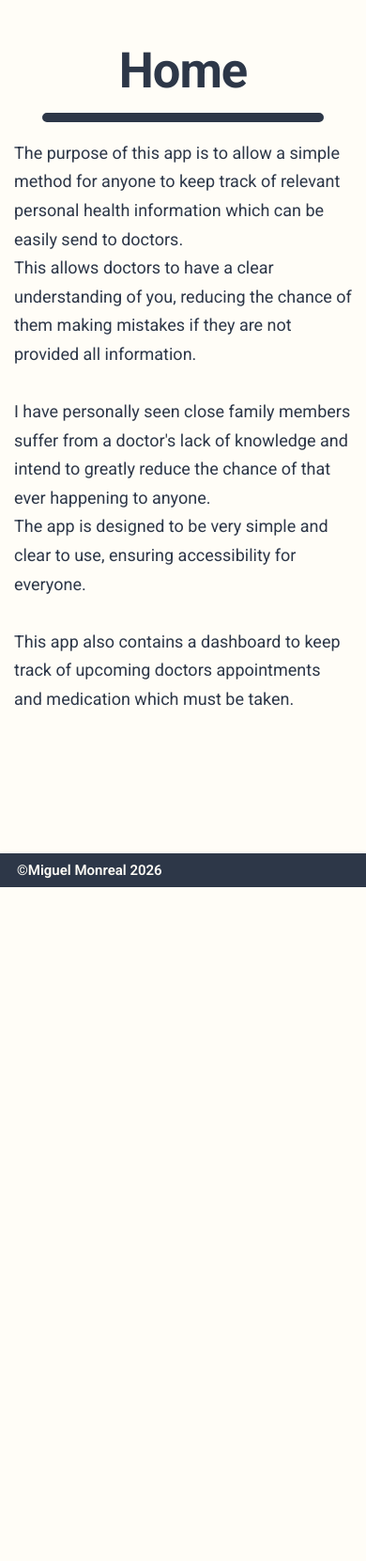
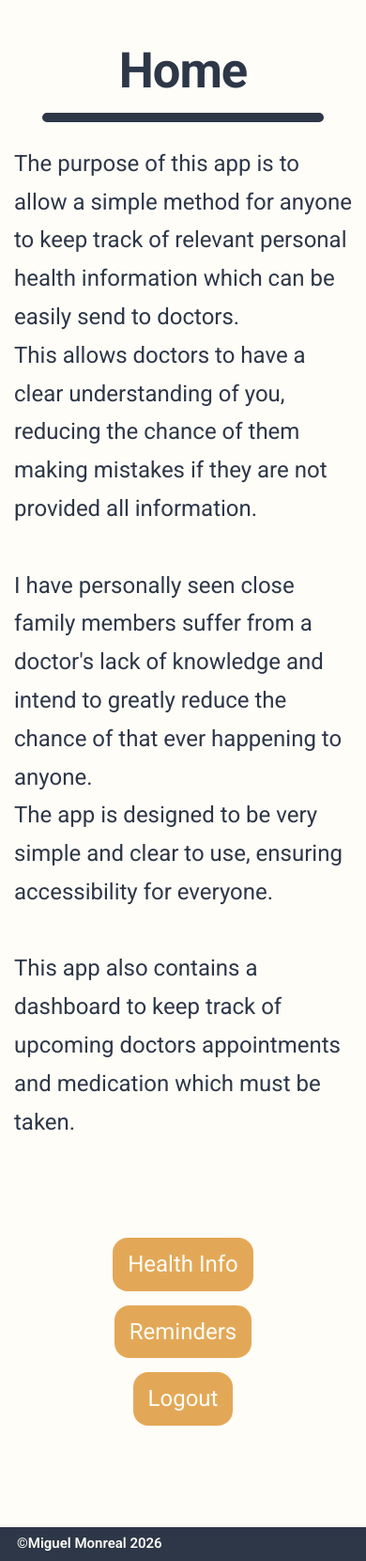
Before and after one commit to DeKingRey/HealthBridge, a Flask app: page / in a window 390 px wide. Shown: the part 77-1738 px from the top of the page at 94% size. Before the commit the page ends 1021 px from the top, so only its background shows below. Run offline with Flask 3, Linux system fonts and the light colour scheme; a user stored in the database is signed in.

Commit message:
Checking accesibility - next is encrypting sensitive data

```diff
--- a/app/static/css/style.css
+++ b/app/static/css/style.css
@@ -73,7 +73,7 @@ main {
     max-width: 1200px;
     width: 100%;
 
-    font-size: 1.6rem;
+    font-size: 2rem;
     line-height: 1.7;
 
     display: flex !important;
@@ -453,7 +453,7 @@ nav {
 @media (max-width: 768px) {
     main {
         padding: 0 1rem;
-        font-size: 1.2rem;
+        font-size: 1.6rem;
     }
 
     .mobile-nav {
@@ -491,6 +491,11 @@ nav {
 
     .modal-actions {
         flex-direction: column;
+    }
+
+    .w3-modal-content {
+        height: fit-content;
+        max-height: fit-content !important;
     }
 }
 
@@ -713,7 +718,7 @@ select {
 .w3-modal-content h3 {
     margin-top: 0;
     margin-bottom: 0.5rem;
-    font-size: 3rem;
+    font-size: 2.3rem;
     font-weight: 700;
 }
 
--- a/app/templates/home.html
+++ b/app/templates/home.html
@@ -17,6 +17,20 @@
             <a href="/register" class="w3-btn w3-round-xlarge btn-hover-colour accent-colour">
                 Register
             </a>
+        {% else %}
+            <div class="btns">
+                <a href="{{ url_for('main.health_info') }}" class="w3-btn w3-round-xlarge btn-hover-colour accent-colour">
+                    Health Info
+                </a>
+
+                <a href="{{ url_for('main.reminders') }}" class="w3-btn w3-round-xlarge btn-hover-colour accent-colour">
+                    Reminders
+                </a>
+
+                <a href="{{ url_for('main.logout') }}" class="w3-btn w3-round-xlarge btn-hover-colour accent-colour">
+                    Logout
+                </a>
+            </div>
         {% endif %}
     </div>
 {% endblock %}
--- a/app/templates/layout.html
+++ b/app/templates/layout.html
@@ -16,7 +16,7 @@
             &#9776;
         </button>
         <div class="w3-bar-item w3-left white-text-colour w3-mobile header-logo">
-            <img src="/static/uploads/heart.png" alt="heart-image">
+            <img src="/static/uploads/heart.png">
             HealthBridge
         </div>
 
```
Also changed, not shown: instance/healthbridge.db.
